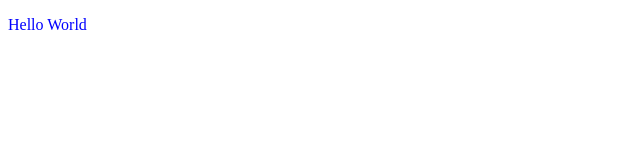
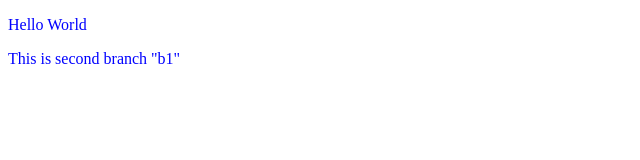
Before and after one commit to Amaanshaikh54/myrepo, a plain HTML site: page index.html in a window 1280 px wide. Shown: the whole page, without its empty margins (0-640 px from the left). Drawn offline with Linux system fonts and the light colour scheme.

Commit message:
new file in b1

```diff
--- a/index.html
+++ b/index.html
@@ -8,5 +8,6 @@
 </head>
 <body>
     <p>Hello World</p>
+    <p>This is second branch "b1"</p>
 </body>
 </html>
```
